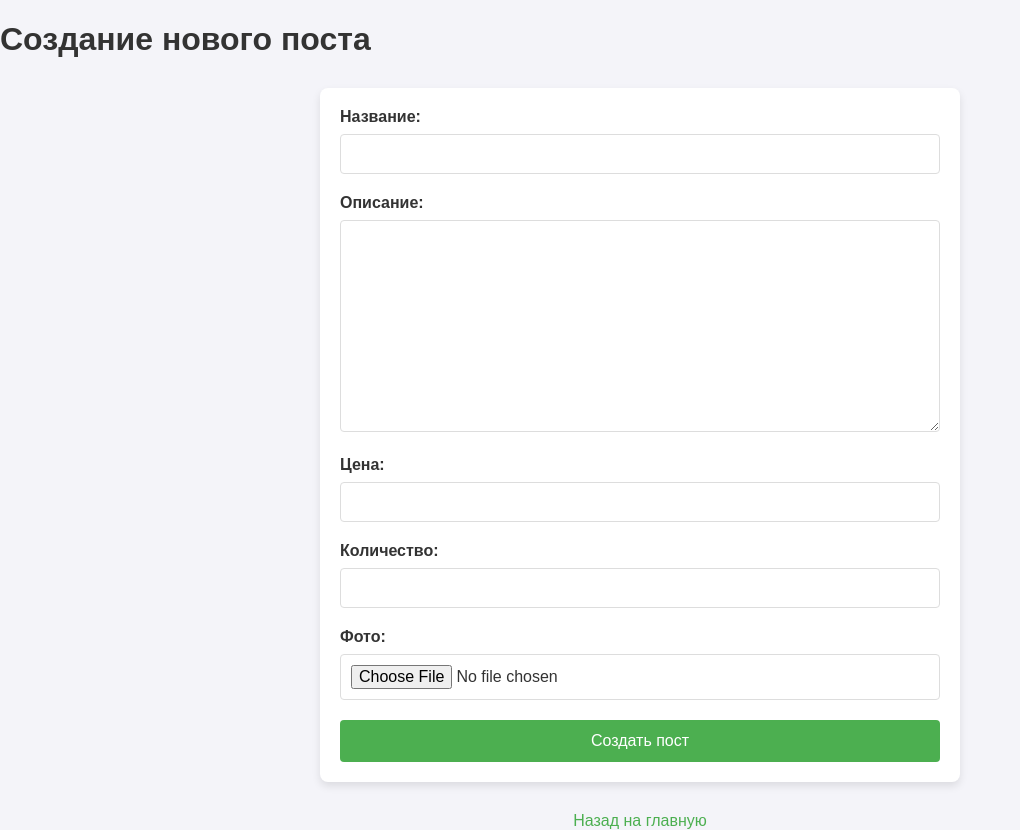
After one commit to IceMelisa/test_karkz, a Django app: page /create_post/ in a window 1280 px wide. The commit adds this page. Shown: the whole page, without its empty margins (0-1020 px from the left). Run offline with Django 5.2, Linux system fonts and the light colour scheme.

Commit message:
photo+rice

```diff
--- a/kars_kz/forms.py
+++ b/kars_kz/forms.py
@@ -5,8 +5,7 @@ from django.contrib.auth.forms import PasswordChangeForm
 class PostForm(forms.ModelForm):
     class Meta:
         model = Post
-        fields = ['title', 'description']
-
+        fields = ['title', 'description', 'price', 'quantity', 'image_path']
 
 class CustomUserForm(forms.ModelForm):
     class Meta:
@@ -14,7 +13,6 @@ class CustomUserForm(forms.ModelForm):
         fields = ['username', 'first_name', 'last_name', 'email']
 
 
-
 class ChangePasswordForm(PasswordChangeForm):
     old_password = forms.CharField(widget=forms.PasswordInput, label="Старый пароль")
     new_password1 = forms.CharField(widget=forms.PasswordInput, label="Новый пароль")
--- a/kars_kz/models.py
+++ b/kars_kz/models.py
@@ -2,19 +2,27 @@ from django.db import models
 from django.contrib.auth.models import AbstractUser
 
 
-
 class Post(models.Model):
-    title = models.CharField(max_length=22)
-    description = models.TextField(max_length=44)
-
+    title = models.CharField(max_length=22, verbose_name='Название')
+    description = models.TextField(max_length=44, verbose_name='Описание')
+    price = models.DecimalField(max_digits=10, decimal_places=2, verbose_name='Цена')
+    quantity = models.PositiveIntegerField(verbose_name='Количество')
+    image_path = models.ImageField(upload_to='posts/', blank=True, null=True, verbose_name='Фото')
 
     def __str__(self):
         return self.title
 
+    class Meta:
+        verbose_name = 'Объявление'
+        verbose_name_plural = 'Объявления'
 
 class CustomUser(AbstractUser):
-    first_name = models.CharField(max_length=30, blank=True, null=True)
-    last_name = models.CharField(max_length=30, blank=True, null=True)
+    first_name = models.CharField(max_length=30, blank=True, null=True, verbose_name='Имя')
+    last_name = models.CharField(max_length=30, blank=True, null=True, verbose_name="Фамилия")
 
     def __str__(self):
         return self.username
+
+    class Meta:
+        verbose_name = 'Пользователь'
+        verbose_name_plural = 'Пользователи'
--- /dev/null
+++ b/kars_kz/static/style/create.css
@@ -0,0 +1,72 @@
+
+body {
+    font-family: Arial, sans-serif;
+    background-color: #f4f4f9;
+    color: #333;
+    margin: 0;
+    padding: 0;
+}
+
+form {
+    max-width: 600px;
+    margin: 30px auto;
+    background-color: #fff;
+    padding: 20px;
+    border-radius: 8px;
+    box-shadow: 0 4px 8px rgba(0, 0, 0, 0.1);
+}
+
+
+h2 {
+    text-align: center;
+    font-size: 24px;
+    margin-bottom: 20px;
+    color: #333;
+}
+
+
+label {
+    display: block;
+    font-weight: bold;
+    margin-bottom: 8px;
+}
+
+
+input[type="text"], input[type="number"], input[type="file"], textarea, select {
+    width: 100%;
+    padding: 10px;
+    margin-bottom: 20px;
+    border: 1px solid #ddd;
+    border-radius: 4px;
+    font-size: 16px;
+    box-sizing: border-box;
+}
+
+
+button {
+    background-color: #4CAF50;
+    color: white;
+    border: none;
+    padding: 12px 20px;
+    font-size: 16px;
+    border-radius: 4px;
+    cursor: pointer;
+    width: 100%;
+}
+
+button:hover {
+    background-color: #45a049;
+}
+
+
+a {
+    text-decoration: none;
+    color: #4CAF50;
+    display: block;
+    text-align: center;
+    margin-top: 20px;
+}
+
+a:hover {
+    text-decoration: underline;
+}
--- a/kars_kz/templates/base.html
+++ b/kars_kz/templates/base.html
@@ -18,6 +18,7 @@
         <li>
             <h2>{{ post.title }}</h2>
             <p>{{ post.description }}</p>
+            <img src="{{ post.image_path.url }}" alt="Фото поста">
         </li>
     {% empty %}
         <p>Нет постов для отображения.</p>
--- /dev/null
+++ b/kars_kz/templates/create_post.html
@@ -0,0 +1,62 @@
+<!DOCTYPE html>
+<html lang="ru">
+<head>
+    <meta charset="UTF-8">
+    {% load static %}
+    <meta name="viewport" content="width=device-width, initial-scale=1.0">
+    <title>Создание поста</title>
+    <link rel="stylesheet" href="{% static 'style/create.css' %}">
+</head>
+<body>
+    <div class="container">
+        <h1>Создание нового поста</h1>
+
+        {% if messages %}
+            <div class="messages">
+                {% for message in messages %}
+                    <div class="message">
+                        {{ message }}
+                    </div>
+                {% endfor %}
+            </div>
+        {% endif %}
+
+        <form method="POST" enctype="multipart/form-data">
+            {% csrf_token %}
+
+            <div class="form-group">
+                <label for="id_title">Название:</label>
+                {{ form.title }}
+            </div>
+
+            <div class="form-group">
+                <label for="id_description">Описание:</label>
+                {{ form.description }}
+            </div>
+
+            <div class="form-group">
+                <label for="id_price">Цена:</label>
+                {{ form.price }}
+            </div>
+
+            <div class="form-group">
+                <label for="id_quantity">Количество:</label>
+                {{ form.quantity }}
+            </div>
+
+            <div class="form-group">
+                <label for="id_image_path">Фото:</label>
+                {{ form.image_path }}
+            </div>
+
+            <div class="form-group">
+                <button type="submit" class="button">Создать пост</button>
+            </div>
+        </form>
+
+        <div class="buttons">
+            <a href="{% url 'index' %}" class="button">Назад на главную</a>
+        </div>
+    </div>
+</body>
+</html>
--- a/kars_kz/urls.py
+++ b/kars_kz/urls.py
@@ -1,7 +1,7 @@
 from django.conf import settings
 from django.urls import path
-from .views import index,reg,log, profile, logout_view, change_password, edit_profile
-
+from .views import index,reg,log, profile, logout_view, change_password, edit_profile, create_post
+from django.conf.urls.static import static
 
 
 urlpatterns = [
@@ -11,5 +11,6 @@ urlpatterns = [
     path('profile/', profile, name='profile'),
     path('logout/', logout_view, name='logout'),
     path('change_password/', change_password, name='change_password'),
-    path('edit_profile/', edit_profile, name='edit_profile')
-]
+    path('edit_profile/', edit_profile, name='edit_profile'),
+    path('create_post/', create_post, name='create_post'),
+]+ static(settings.MEDIA_URL, document_root=settings.MEDIA_ROOT)
--- a/kars_kz/views.py
+++ b/kars_kz/views.py
@@ -1,8 +1,9 @@
 from django.shortcuts import render, redirect
 from django.contrib.auth import login, authenticate, logout, update_session_auth_hash
+from django.core.files.storage import FileSystemStorage
 from django.contrib import messages
 from .models import Post, CustomUser
-from .forms import CustomUserForm, ChangePasswordForm
+from .forms import CustomUserForm, ChangePasswordForm, PostForm
 
 
 def index(request):
@@ -20,8 +21,21 @@ def profile(request):
 def logout_view(request):
     logout(request)
     return redirect('log')
+def create_post(request):
+    if request.method == 'POST':
+        form = PostForm(request.POST, request.FILES)
+        if form.is_valid():
+            post = form.save(commit=False)
+            post.save()
+            messages.success(request, 'Пост успешно создан!')
+            return redirect('index')
+        else:
+            messages.error(request, 'Ошибка при создании поста. Пожалуйста, попробуйте снова.')
 
+    else:
+        form = PostForm()
 
+    return render(request, 'create_post.html', {'form': form})
 
 
 def reg(request):
--- a/settings/settings.py
+++ b/settings/settings.py
@@ -119,6 +119,9 @@ USE_TZ = True
 
 
 STATIC_URL = '/static/'
+MEDIA_URL = '/media/'
+MEDIA_ROOT = BASE_DIR / 'media'
+
 # Default primary key field type
 # https://docs.djangoproject.com/en/5.1/ref/settings/#default-auto-field
 
--- a/settings/urls.py
+++ b/settings/urls.py
@@ -6,4 +6,5 @@ urlpatterns = [
     path('admin/', admin.site.urls),
     path('', include('kars_kz.urls')),
 
+
 ]
```
Also changed, not shown: db.sqlite3, kars_kz/migrations/0001_initial.py, media/posts/99px_ru_wallpaper_259961_devochka_sidit_na_krishe_doma_i_lubuetsja_zakatom.jpg (added).
